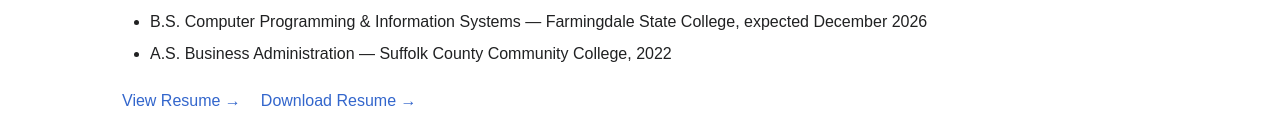
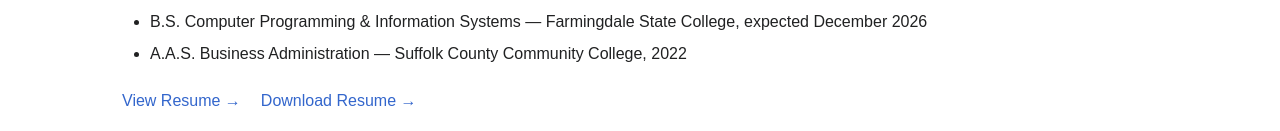
Before and after one commit to CPLM4TT/matt-hill-portfolio, a website built with webpack: page index.html in a window 1280 px wide. Shown: the part 1989-2120 px from the top of the page. Built offline with nearby package versions, Linux system fonts and the light colour scheme.

```diff
--- a/index.html
+++ b/index.html
@@ -222,7 +222,7 @@
       </li>
 
       <li>
-        A.S. Business Administration —
+        A.A.S. Business Administration —
         Suffolk County Community College, 2022
       </li>
     </ul>
```
